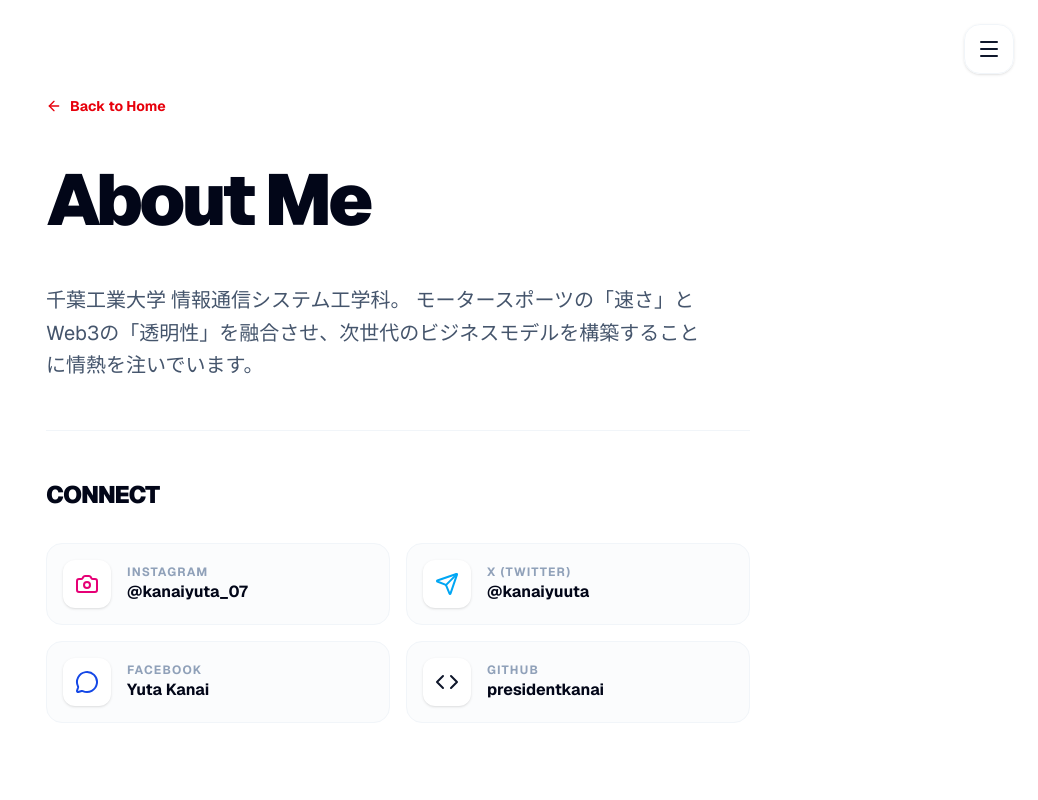
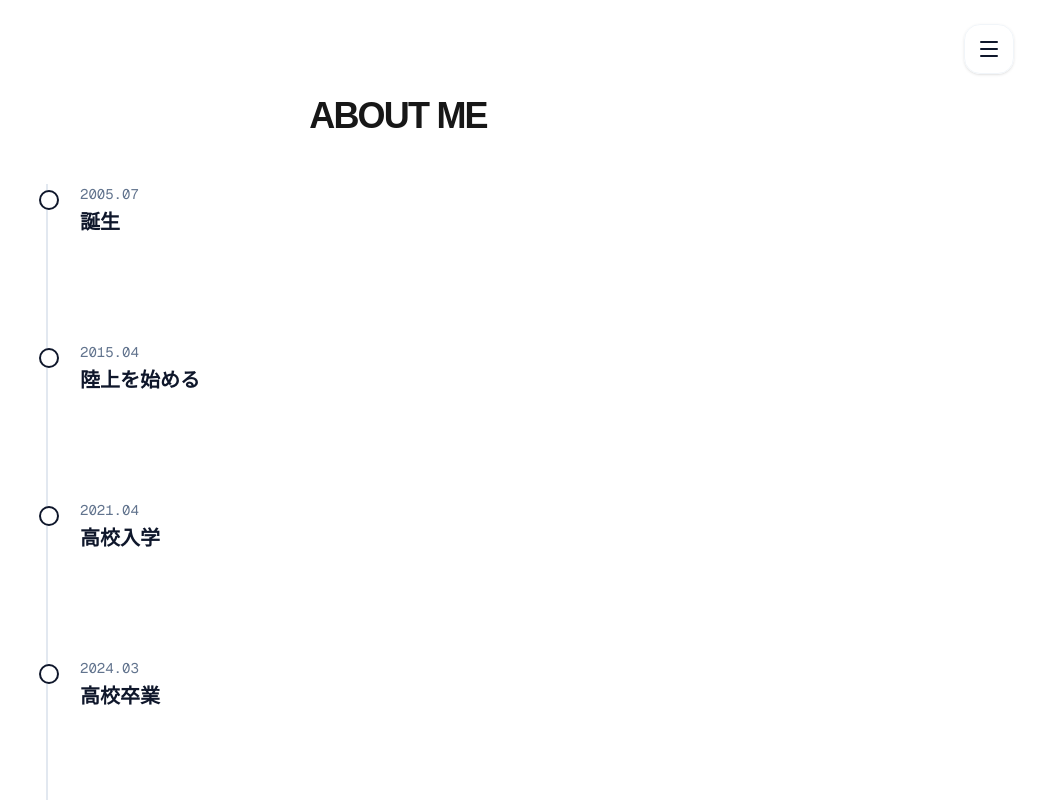
Before and after one commit to presidentkanai/KANAI.YUTA.github.io, a Next.js app: page /about in a window 1280 px wide. Shown: the top 800 px of the page, without its empty margins (242-1280 px from the left). Built offline with nearby package versions, Linux system fonts and the light colour scheme.

Commit message:
Update page.tsx

```diff
--- a/app/about/page.tsx
+++ b/app/about/page.tsx
@@ -1,87 +1,64 @@
 "use client";
-import { motion } from "framer-motion";
-import Link from "next/link";
-// すべての頭文字を大文字、hなどは小文字に統一
-import {  Code } from "lucide-react";
-import { Camera } from "lucide-react";
-import { MessageCircle } from "lucide-react";
-import { Send} from "lucide-react";
-import { ArrowLeft } from "lucide-react";
 
-export default function About() {
-  const socialLinks = [
-    {
-      name: "Instagram",
-      url: "https://www.instagram.com/kanaiyuta_07/",
-      icon: <Camera className="text-pink-600" />,
-      id: "@kanaiyuta_07"
-    },
-    {
-      name: "X (Twitter)",
-      url: "https://x.com/kanaiyuuta",
-      icon: <Send className="text-sky-500" />,
-      id: "@kanaiyuuta"
-    },
-    {
-      name: "Facebook",
-      url: "https://www.facebook.com/profile.php?id=100074776384590",
-      icon: <MessageCircle className="text-blue-700" />,
-      id: "Yuta Kanai"
-    },
-    {
-      name: "GitHub",
-      url: "https://github.com/presidentkanai",
-      icon: <Code className="text-slate-900" />,
-      id: "presidentkanai"
-    }
-  ];
+import React from "react";
+import { Instagram, Twitter } from "lucide-react"; // インスタなどのアイコン用
 
+const timelineData = [
+  { date: "2005.07", title: "誕生", detail: "千葉県にて誕生。" },
+  { date: "2015.04", title: "陸上を始める", detail: "短距離走を中心に、スポーツの基礎と精神力を養う。" },
+  { date: "2021.04", title: "高校入学", detail: "プログラミングや技術への興味が深まった時期。" },
+  { date: "2024.03", title: "高校卒業", detail: "仲間と共に成長した3年間を終える。" },
+  { date: "2024.04", title: "千葉工業大学入学", detail: "情報通信システム工学科にて、Web3やAIの研究をスタート。" },
+  { date: "2028.03", title: "卒業予定", detail: "技術を武器に社会へ貢献することを目指して邁進中。" },
+];
+
+export default function AboutPage() {
   return (
-    <div className="min-h-screen bg-white text-slate-800 p-8 md:p-24 max-w-4xl mx-auto font-sans">
-      <Link href="/" className="group flex items-center gap-2 text-sm text-red-600 font-bold mb-12 hover:opacity-70 transition-all">
-        <ArrowLeft size={16} className="group-hover:-translate-x-1 transition-transform" />
-        Back to Home
-      </Link>
+    <main className="min-h-screen bg-white pt-24 pb-12 px-6">
+      <div className="max-w-4xl mx-auto">
+        <h1 className="text-4xl font-bold mb-12 text-center tracking-tighter">ABOUT ME</h1>
 
-      <motion.article
-        initial={{ opacity: 0, y: 20 }}
-        animate={{ opacity: 1, y: 0 }}
-        className="space-y-12"
-      >
-        <h1 className="text-5xl md:text-7xl font-black text-slate-950 tracking-tighter">
-          About Me
-        </h1>
+        {/* --- タイムラインセクション --- */}
+        <div className="relative border-l-2 border-slate-200 ml-4 md:ml-24 mb-20">
+          {timelineData.map((item, index) => (
+            <div key={index} className="mb-12 ml-8 relative group">
+              {/* 線の上のドット */}
+              <div className="absolute -left-[41px] top-1.5 w-5 h-5 bg-white border-2 border-slate-900 rounded-full group-hover:bg-slate-900 transition-colors duration-300" />
 
-        <div className="space-y-6 text-lg md:text-xl leading-relaxed text-slate-600 max-w-2xl">
-          <p>
-            千葉工業大学 情報通信システム工学科。
-            モータースポーツの「速さ」とWeb3の「透明性」を融合させ、次世代のビジネスモデルを構築することに情熱を注いでいます。
-          </p>
+              {/* 日付 */}
+              <span className="text-sm font-mono text-slate-500 mb-1 block">
+                {item.date}
+              </span>
+
+              {/* タイトル（常に表示） */}
+              <h3 className="text-xl font-bold text-slate-900 cursor-default">
+                {item.title}
+              </h3>
+
+              {/* 詳細内容（ホバー時にふわっと表示） */}
+              <div className="mt-2 text-slate-600 opacity-0 group-hover:opacity-100 transform translate-y-2 group-hover:translate-y-0 transition-all duration-300 pointer-events-none group-hover:pointer-events-auto">
+                <p className="bg-slate-50 p-3 rounded-lg border border-slate-100 shadow-sm">
+                  {item.detail}
+                </p>
+              </div>
+            </div>
+          ))}
         </div>
 
-        <section className="pt-12 border-t border-slate-100">
-          <h2 className="text-2xl font-black text-slate-950 mb-8 tracking-tighter uppercase">Connect</h2>
-          <div className="grid grid-cols-1 md:grid-cols-2 gap-4">
-            {socialLinks.map((link) => (
-              <a
-                key={link.name}
-                href={link.url}
-                target="_blank"
-                rel="noopener noreferrer"
-                className="flex items-center gap-4 p-4 rounded-2xl border border-slate-100 bg-slate-50/50 hover:border-red-200 hover:bg-red-50/30 transition-all group"
-              >
-                <div className="p-3 bg-white rounded-xl shadow-sm group-hover:scale-110 transition-transform">
-                  {link.icon}
-                </div>
-                <div>
-                  <p className="text-xs font-bold text-slate-400 uppercase tracking-widest">{link.name}</p>
-                  <p className="text-slate-950 font-bold">{link.id}</p>
-                </div>
-              </a>
-            ))}
+        {/* --- SNSセクション（既存のデータはここ以下に配置） --- */}
+        <div className="mt-16 pt-12 border-t border-slate-100 flex flex-col items-center">
+          <h2 className="text-2xl font-bold mb-6">CONNECT</h2>
+          <div className="flex gap-6">
+            {/* ここに既存のSNSリンクをそのまま配置 */}
+            <a href="https://instagram.com/..." className="hover:opacity-70 transition-opacity">
+              <Instagram size={30} />
+            </a>
+            <a href="https://twitter.com/..." className="hover:opacity-70 transition-opacity">
+              <Twitter size={30} />
+            </a>
           </div>
-        </section>
-      </motion.article>
-    </div>
+        </div>
+      </div>
+    </main>
   );
 }
```
